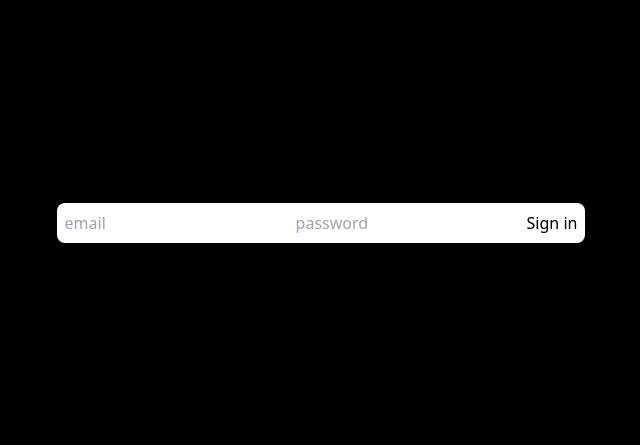
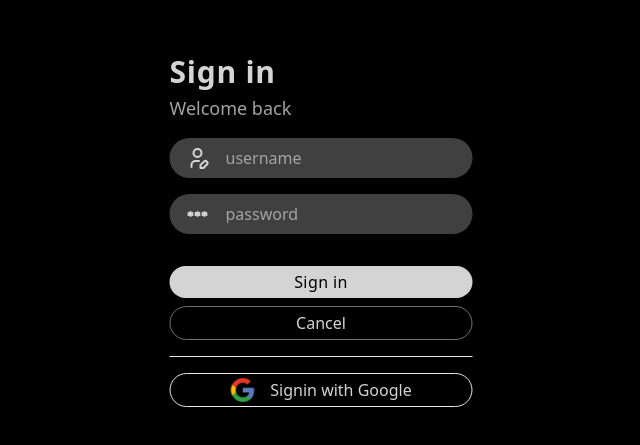
Before and after one commit to pranavtartey/exclidraw-main, a Next.js app in the folder apps/frontend/: page /signin in a window 1280 px wide. Shown: the part 177-622 px from the top of the page, without its empty margins (319-959 px from the left). Built offline with nearby package versions, Linux system fonts and the light colour scheme.

Commit message:
added the authpage to support the signin and signup combined

```diff
--- a/apps/frontend/app/signup/page.tsx
+++ b/apps/frontend/app/signup/page.tsx
@@ -1,69 +1,8 @@
 import AuthPage from "@/components/AuthPage";
-import google from "@/assets/google-signin.png";
-// import github from "@/assets/github-signin.png";
-import { IconUserEdit, IconPassword, IconSignature } from "@tabler/icons-react";
-import Image from "next/image";
 
 const Signup = () => {
   return (
-    <section className="fixed -translate-x-1/2 -translate-y-1/2 top-1/2 left-1/2">
-      <div className="container">
-        <div className="w-fit mx-auto p-8 rounded-lg">
-          <div className="py-4">
-            <h2 className="text-neutral-300 text-3xl font-semibold tracking-wide mb-1">
-              Sign up
-            </h2>
-            <p className="text-neutral-400 text-lg">Let&apos;s get started</p>
-          </div>
-          <div className="flex flex-col gap-4">
-            <div className="w-fit bg-neutral-700 px-4 rounded-full inline-flex items-center justify-center gap-4">
-              <IconSignature color="#d4d4d4" />
-              <input
-                type="text"
-                placeholder="name"
-                className="bg-neutral-700 rounded-full py-2 placeholder:text-neutral-400 focus:outline-none text-neutral-300"
-              />
-            </div>
-            <div className="w-fit bg-neutral-700 px-4 rounded-full inline-flex items-center justify-center gap-4">
-              <IconUserEdit color="#d4d4d4" />
-              <input
-                type="text"
-                placeholder="username"
-                className="bg-neutral-700 rounded-full py-2 placeholder:text-neutral-400 focus:outline-none text-neutral-300"
-              />
-            </div>
-            <div className="w-fit bg-neutral-700 px-4 rounded-full inline-flex items-center justify-center gap-4">
-              <IconPassword color="#d4d4d4" />
-              <input
-                type="password"
-                placeholder="password"
-                className="bg-neutral-700 rounded-full py-2 placeholder:text-neutral-400 focus:outline-none text-neutral-300"
-              />
-            </div>
-          </div>
-          <div className="mt-8 mb-4 flex flex-col gap-2">
-            <button className="bg-neutral-300 hover:bg-rose-600 transition rounded-full py-1 tracking-wide font-medium w-full">
-              Sign up
-            </button>
-            <button className="border border-neutral-500 hover:border-neutral-300 transition text-neutral-300 rounded-full py-1 w-full ">
-              Cancel
-            </button>
-          </div>
-          {/* <p className="text-center text-neutral-300">OR</p> */}
-          <hr />
-          <div className="">
-            <button className="hover:bg-neutral-300 rounded-full py-1 w-full mt-4 inline-flex justify-center items-center gap-4 px-4 text-neutral-300 bg-black border hover:text-black transition">
-              <Image src={google} alt="google-logo-image" className="w-6" />{" "}
-              <span>Signin with Google</span>
-            </button>
-            {/* <button className="hover:bg-neutral-300 rounded-full py-1 w-full mt-4 inline-flex justify-center items-center gap-4 px-4 text-neutral-300 bg-black border hover:text-black transition">
-              <Image src={google} alt="google-logo-image" className="w-6" />{" "}
-              <span>Signin with Google</span>
-            </button> */}
-          </div>
-        </div>
-      </div>
-    </section>
+    <AuthPage isSignin={false} />
   );
 };
 
--- a/apps/frontend/components/AuthPage.tsx
+++ b/apps/frontend/components/AuthPage.tsx
@@ -1,19 +1,82 @@
 "use client";
-import { FC } from "react";
+import google from "@/assets/google-signin.png";
+// import github from "@/assets/github-signin.png";
+import { IconUserEdit, IconPassword, IconSignature } from "@tabler/icons-react";
+import Image from "next/image";
 
 type AuthPageProps = {
   isSignin: boolean;
 };
 
 const AuthPage = ({ isSignin }: AuthPageProps) => {
+  const submitHandler = () => {
+
+  }
   return (
-    <div className="w-screen h-screen flex items-center justify-center">
-      <div className="p-2 m-2 bg-white rounded-lg">
-        <input type="text" placeholder="email" />
-        <input type="password" placeholder="password" />
-        <button onClick={() => {}}>{isSignin ? "Sign in" : "Sign up"}</button>
+    <section className="fixed -translate-x-1/2 -translate-y-1/2 top-1/2 left-1/2">
+      <div className="container">
+        <div className="w-fit mx-auto p-8 rounded-lg">
+          <div className="py-4">
+            <h2 className="text-neutral-300 text-3xl font-semibold tracking-wide mb-1">
+              {isSignin ? "Sign in" : "Sign up"}
+            </h2>
+            {isSignin ? (
+              <p className="text-neutral-400 text-lg">Welcome back</p>
+            ) : (
+              <p className="text-neutral-400 text-lg">Let&apos;s get started</p>
+            )}
+          </div>
+          <div className="flex flex-col gap-4">
+            {!isSignin && (
+              <div className="w-fit bg-neutral-700 px-4 rounded-full inline-flex items-center justify-center gap-4">
+                <IconSignature color="#d4d4d4" />
+                <input
+                  type="text"
+                  placeholder="name"
+                  className="bg-neutral-700 rounded-full py-2 placeholder:text-neutral-400 focus:outline-none text-neutral-300"
+                />
+              </div>
+            )}
+            <div className="w-fit bg-neutral-700 px-4 rounded-full inline-flex items-center justify-center gap-4">
+              <IconUserEdit color="#d4d4d4" />
+              <input
+                type="text"
+                placeholder="username"
+                className="bg-neutral-700 rounded-full py-2 placeholder:text-neutral-400 focus:outline-none text-neutral-300"
+              />
+            </div>
+            <div className="w-fit bg-neutral-700 px-4 rounded-full inline-flex items-center justify-center gap-4">
+              <IconPassword color="#d4d4d4" />
+              <input
+                type="password"
+                placeholder="password"
+                className="bg-neutral-700 rounded-full py-2 placeholder:text-neutral-400 focus:outline-none text-neutral-300"
+              />
+            </div>
+          </div>
+          <div className="mt-8 mb-4 flex flex-col gap-2">
+            <button className="bg-neutral-300 hover:bg-rose-600 transition rounded-full py-1 tracking-wide font-medium w-full" onClick={submitHandler}>
+              {isSignin ? "Sign in" : "Sign up"}
+            </button>
+            <button className="border border-neutral-500 hover:border-neutral-300 transition text-neutral-300 rounded-full py-1 w-full ">
+              Cancel
+            </button>
+          </div>
+          {/* <p className="text-center text-neutral-300">OR</p> */}
+          <hr />
+          <div className="">
+            <button className="hover:bg-neutral-300 rounded-full py-1 w-full mt-4 inline-flex justify-center items-center gap-4 px-4 text-neutral-300 bg-black border hover:text-black transition">
+              <Image src={google} alt="google-logo-image" className="w-6" />{" "}
+              <span>Signin with Google</span>
+            </button>
+            {/* <button className="hover:bg-neutral-300 rounded-full py-1 w-full mt-4 inline-flex justify-center items-center gap-4 px-4 text-neutral-300 bg-black border hover:text-black transition">
+              <Image src={google} alt="google-logo-image" className="w-6" />{" "}
+              <span>Signin with Google</span>
+            </button> */}
+          </div>
+        </div>
       </div>
-    </div>
+    </section>
   );
 };
 
```
